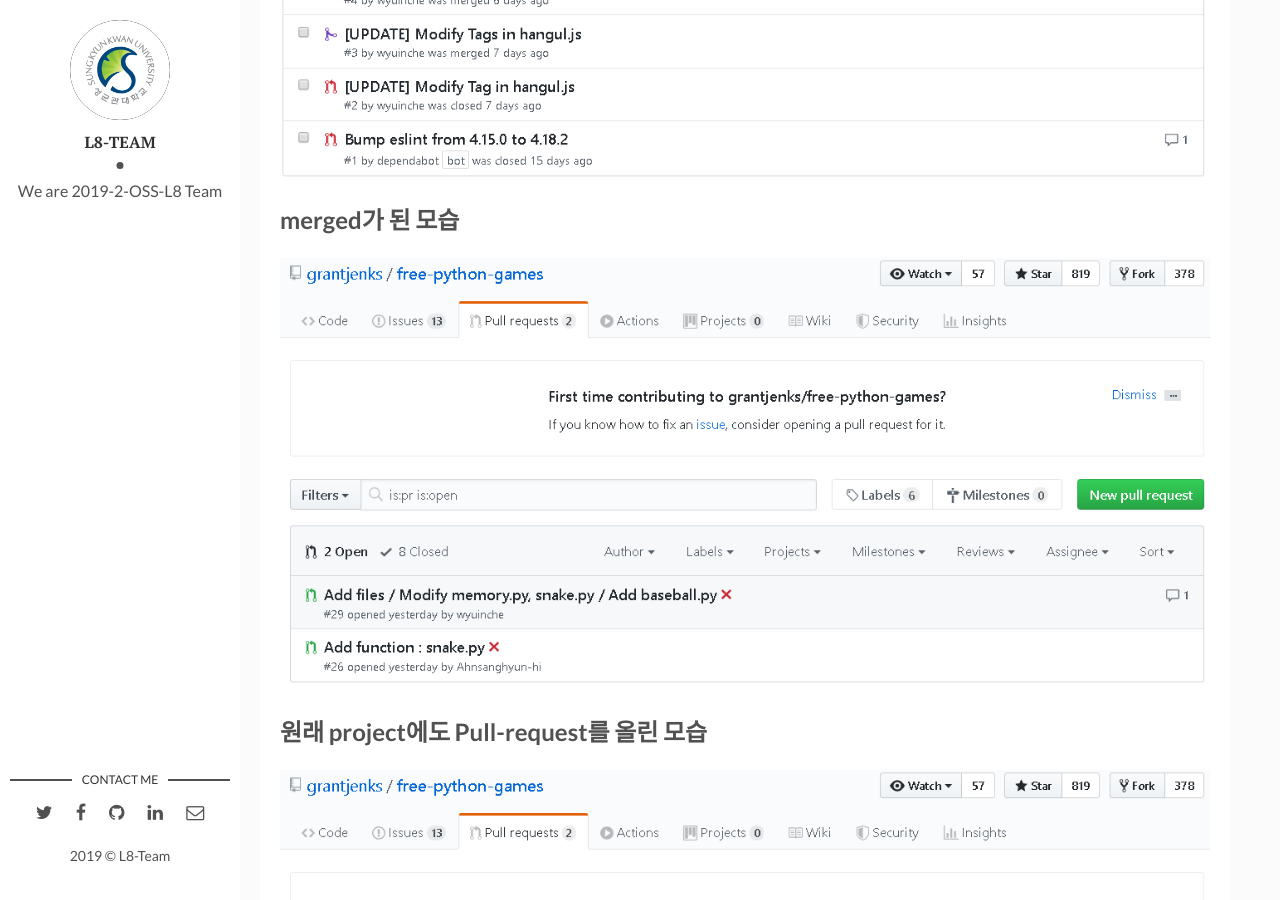
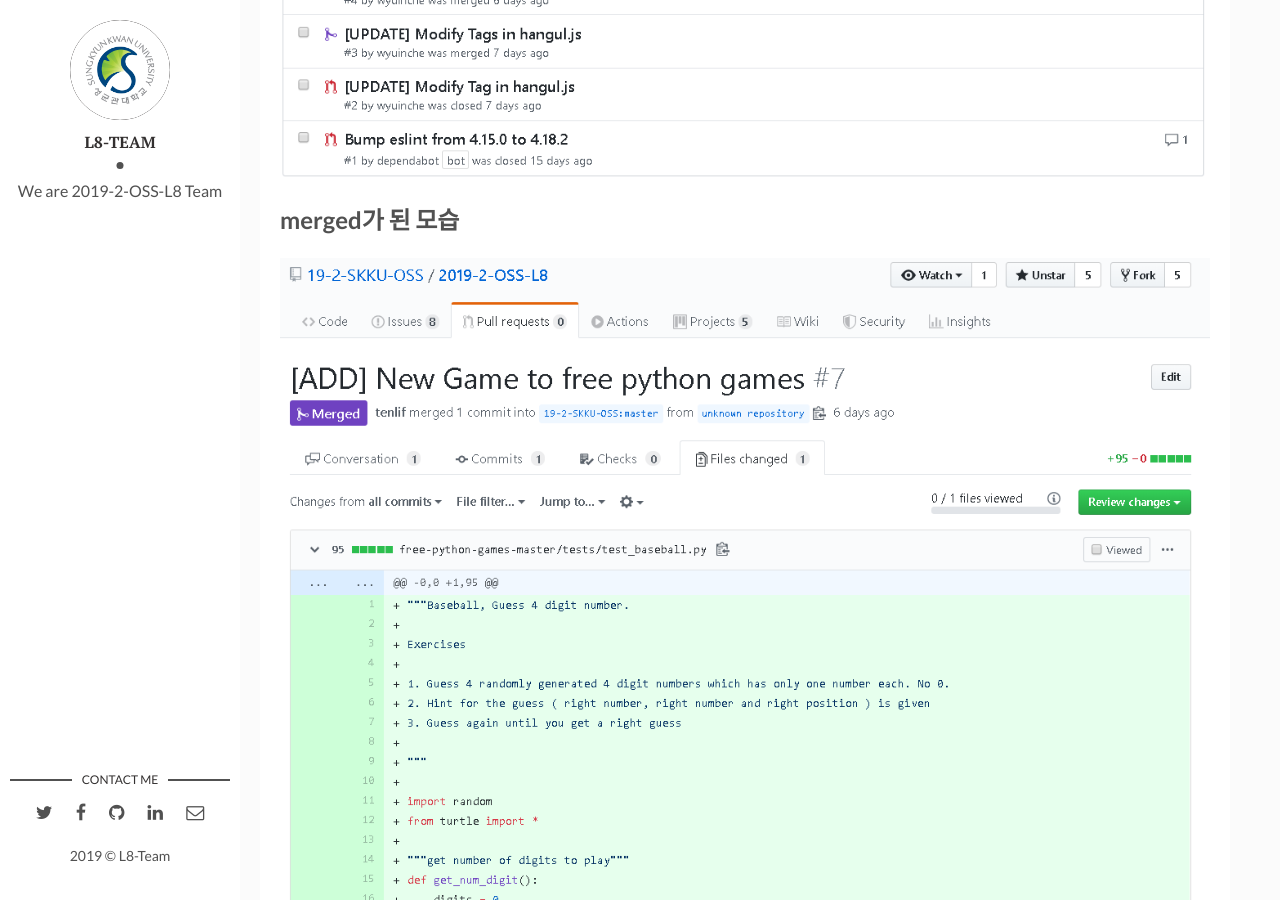
Before and after one commit to 19-2-SKKU-OSS/2019-2-OSS-L8-page, a Jekyll site: the page built from _posts/2019-12-05-Pull-request.markdown, in a window 1280 px wide and 900 px high, scrolled down 1494 px. Built offline with Jekyll 4.4.1, drawn with Linux system fonts in a browser that asks for light colours; comment, search, counter and statistics services are not loaded.

Commit message:
Pull-request 작성

```diff
--- a/_posts/2019-12-05-Pull-request.markdown
+++ b/_posts/2019-12-05-Pull-request.markdown
@@ -13,7 +13,7 @@
 ![PR_1]({{site.baseurl}}/assets/img/PR_1.png)![PR_2]({{site.baseurl}}/assets/img/PR_2.png)
 
 ## **merged가 된 모습**
-![PR_3]({{site.baseurl}}/assets/img/PR_3.png)
+![PR_4]({{site.baseurl}}/assets/img/PR_4.png)
 
 ## **원래 project에도 Pull-request를 올린 모습**
 ![PR_3]({{site.baseurl}}/assets/img/PR_3.png)
```
